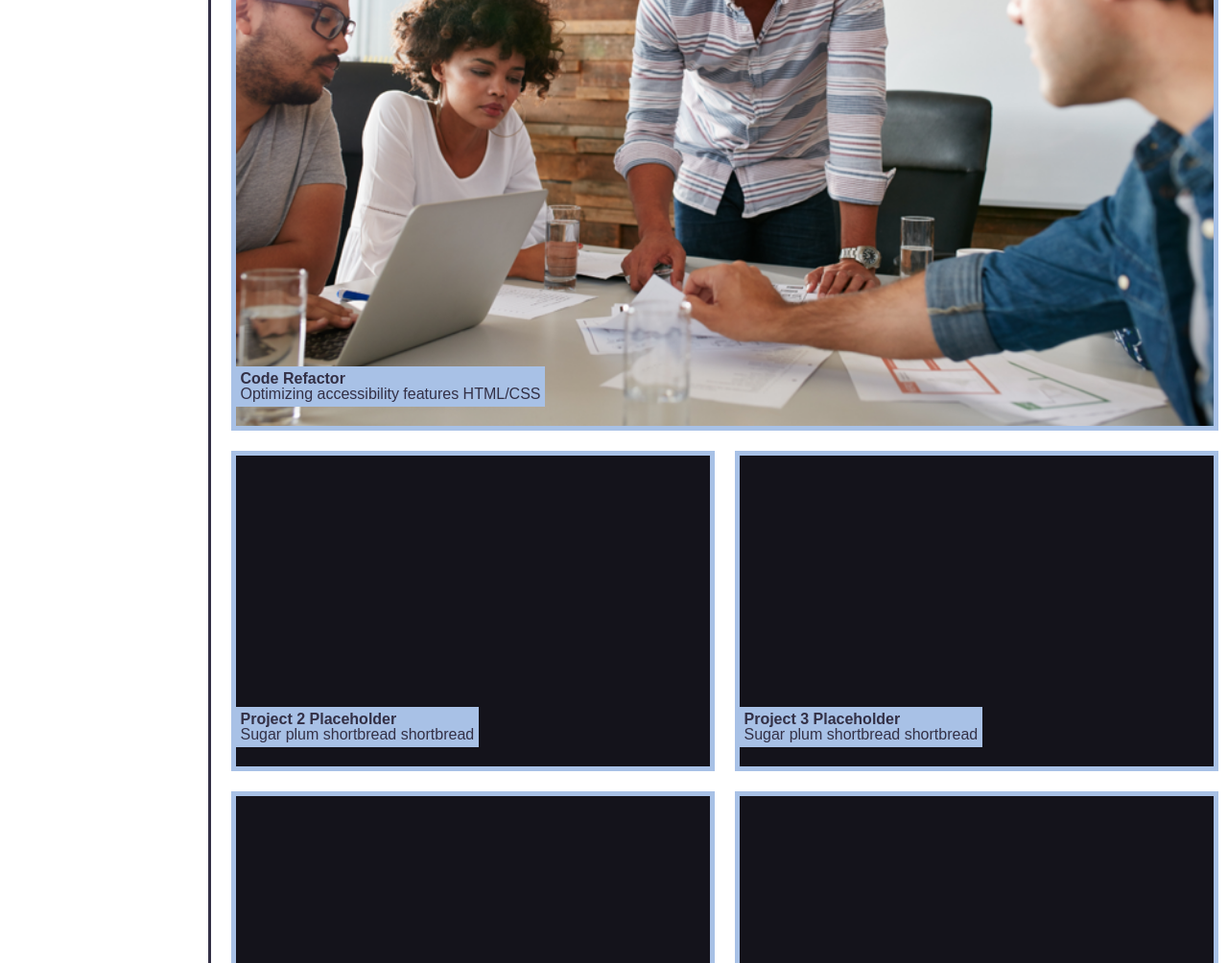
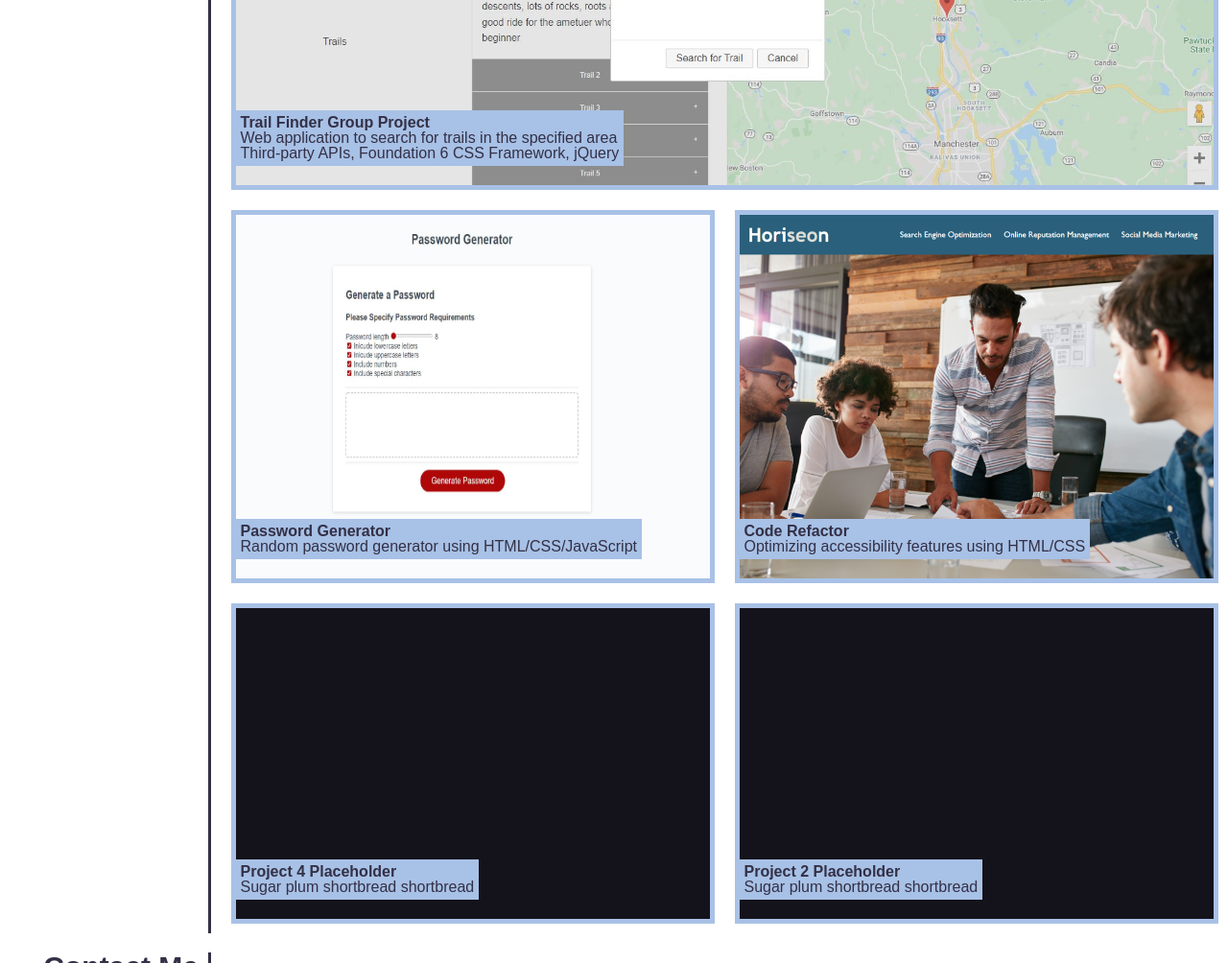
Before and after one commit to ilavine/My-Portfolio, a plain HTML site: page index.html in a window 1280 px wide. Shown: the part 880-1884 px from the top of the page at 96% size. Drawn offline with Linux system fonts and the light colour scheme.

Commit message:
Updated index.html with new project descriptions

```diff
--- a/index.html
+++ b/index.html
@@ -59,8 +59,8 @@
                     primarily doing manual software testing.
                     Shortly after graduating, I continued software testing, this time utilizing automated software
                     testing tools. While I do enjoy writing test scripts, I have become more interested in web
-                    development and now attend <a href="https://bootcamp.unh.edu/" target="_blank"> UNH Coding Bootcamp
-                    </a> in order to make another career shift.
+                    development and now attend <a href="https://bootcamp.unh.edu/" target="_blank"> UNH Coding Bootcamp</a>
+                    in order to make another career shift.
                 </p>
             </div>
         </section>
@@ -69,25 +69,32 @@
             <h1 id='section-title'>Work</h1>
             <div class="work-flexbox justify-center">
                 <figure id="box">
-                    <a href="https://github.com/ilavine/code-refactoring-Horiseon" target="_blank">
+                    <a href="https://sdseney508.github.io/Group-Project-1/" target="_blank">
+                        <img src="assets/images/trails.JPG" alt="image-placeholder">
+                        <div>
+                            <h2> Trail Finder Group Project </h2>
+                            Web application to search for trails in the specified area <br>
+                            Third-party APIs, Foundation 6 CSS Framework, jQuery
+                        </div>
+                    </a>
+                </figure>
+                <figure id="box">
+                    <a href="https://ilavine.github.io/password-generator/" target="_blank">
+                        <img src="assets/images/password generator.JPG" alt="image-placeholder">
+                        <div>
+                            <h2> Password Generator </h2>
+                            Random password generator using HTML/CSS/JavaScript
+                        </div>
+                    </a>
+                </figure>
+                <figure id="box">
+                    <a href="https://ilavine.github.io/code-refactoring-Horiseon/" target="_blank">
                         <img src="assets/images/refactor.png" alt="code-refactoring-Horiseon">
                         <div>
                             <h2> Code Refactor </h2>
-                            Optimizing accessibility features HTML/CSS
+                            Optimizing accessibility features using HTML/CSS
                         </div>
                     </a>
-                </figure>
-                <figure id="box"> <img src="assets/images/image-placeholder.jpg" alt="image-placeholder">
-                    <div>
-                        <h2> Project 2 Placeholder </h2>
-                        Sugar plum shortbread shortbread
-                    </div>
-                </figure>
-                <figure id="box"> <img src="assets/images/image-placeholder.jpg" alt="image-placeholder">
-                    <div>
-                        <h2> Project 3 Placeholder </h2>
-                        Sugar plum shortbread shortbread
-                    </div>
                 </figure>
                 <figure id="box"> <img src="assets/images/image-placeholder.jpg" alt="image-placeholder">
                     <div>
```
Also changed, not shown: assets/images/password generator.JPG (added), assets/images/trails.JPG (added).
